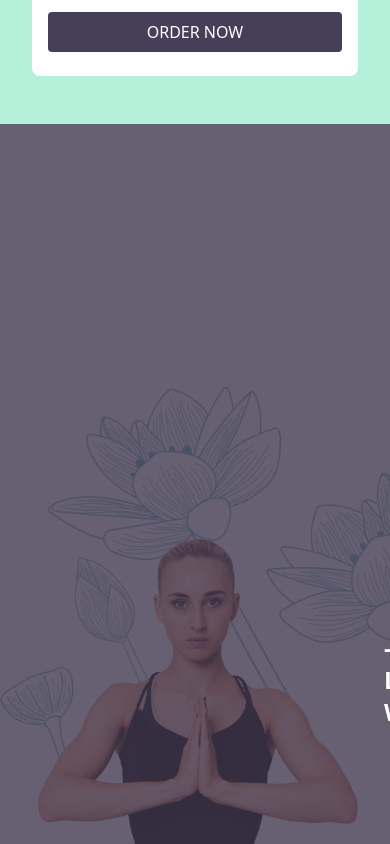
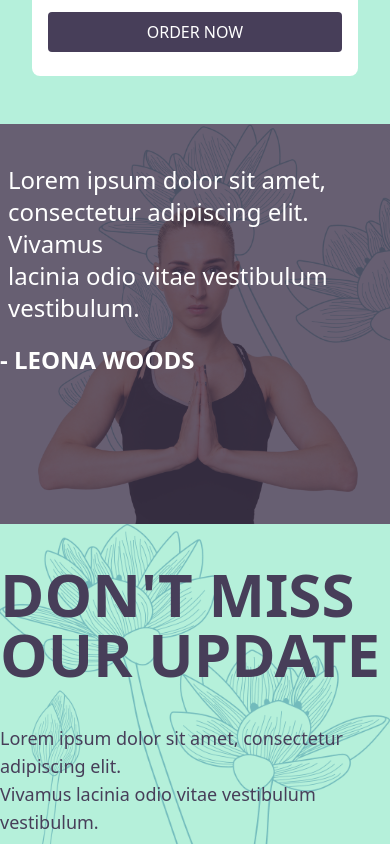
Before and after one commit to Aliwdg16/Yoga, a React (Vite) app: page / in a window 390 px wide. Shown: the part 5720-6564 px from the top of the page. Built offline with nearby package versions, Linux system fonts and the light colour scheme.

Commit message:
minor bug fix

```diff
--- a/src/Components/Leonawoods.jsx
+++ b/src/Components/Leonawoods.jsx
@@ -2,10 +2,13 @@ const Leonawoods = () => {
   return (
     <div className=" relative overflow-hidden flex flex-col justify-start w-full min-h-[400px] bg-[url('./src/assets/lotus_section_7.png')] bg-no-repeat bg-contain bg-right-bottom bg-transparent bg-[#40384f]">
       {/* <div className=" absolute bg-[url('./src/assets/background_section_7.png')] z-0  bottom-0 right-0 "></div> */}
-<img src="./src/assets/background_section_7.png" alt='dd' className=" absolute -bottom-12 right-0 sm:right-20  md:right-32  z-0 w-96 "/>
+      <img
+        src="./src/assets/background_section_7.png"
+        alt="dd"
+        className=" absolute -bottom-12 right-0 sm:right-20  md:right-32  z-0 w-96 "
+      />
       <div className="absolute bg-[#41374f] opacity-80 inset-0 z-10 "></div>
-      <div className="  mr-15 ml-96 z-20 ">
-
+      <div className="  mr-15 lg:ml-96 z-20 ">
         <p className="text-white text-2xl mt-10 m-2 ">
           Lorem ipsum dolor sit amet,
           <br /> consectetur adipiscing elit. Vivamus
```
